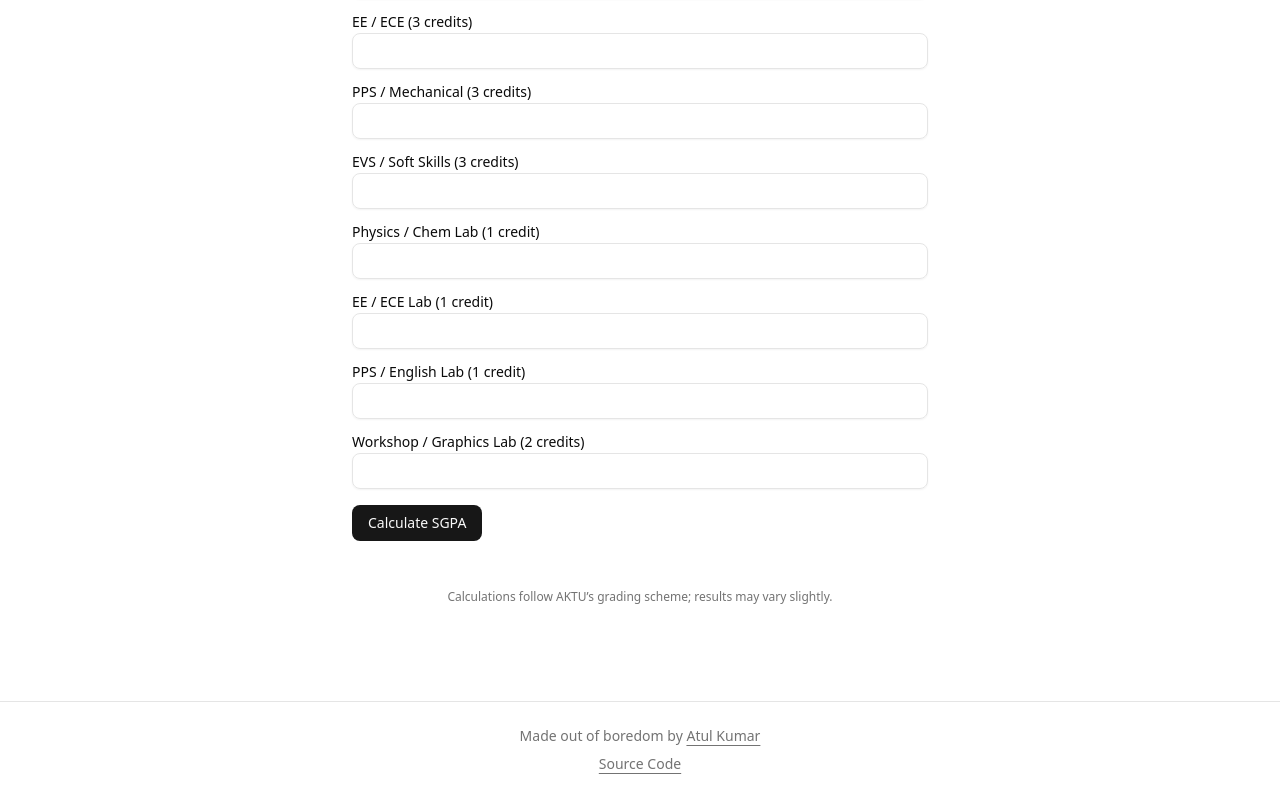
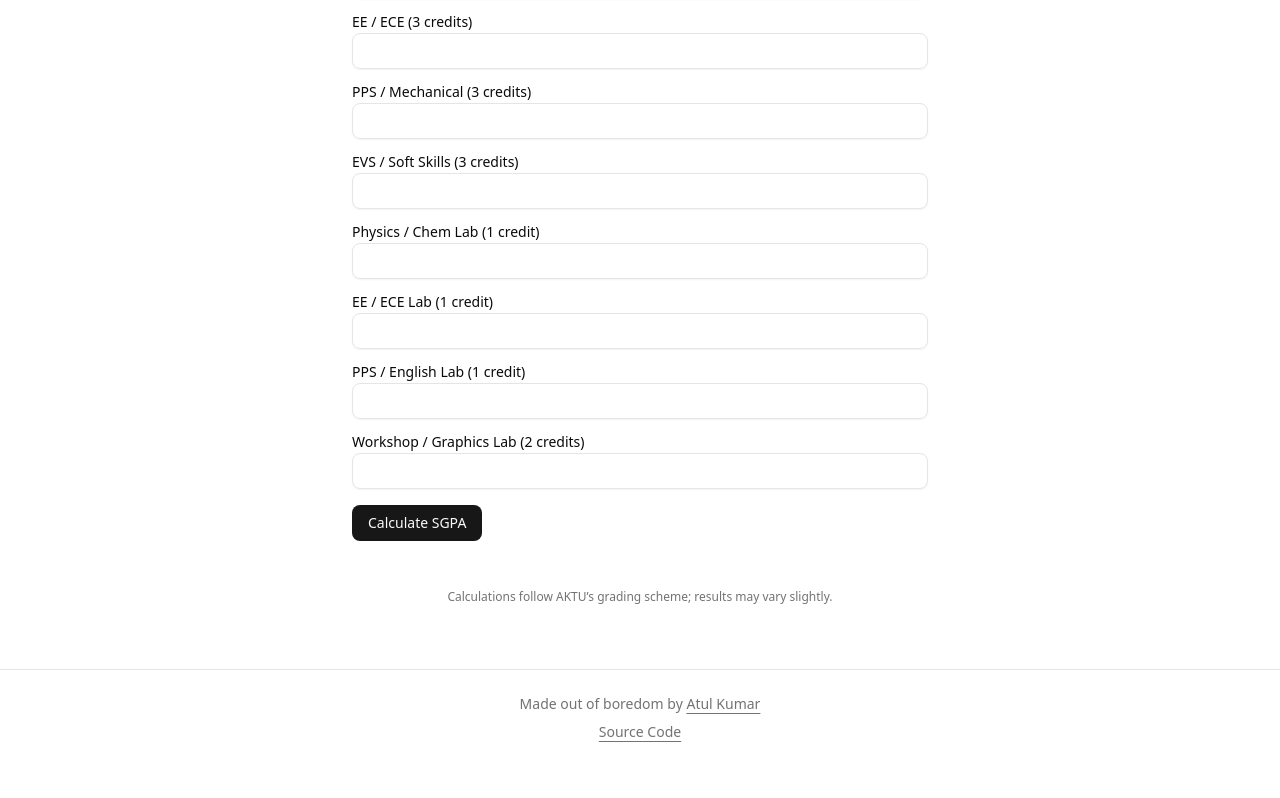
Before and after one commit to thisisatulkumar/iet-lko-cgpa-calculator, a Next.js app: page / in a window 1280 px wide. Shown: the part 214-1012 px from the top of the page. After the commit the page ends 980 px from the top, so only its background shows below. Built offline with nearby package versions, Linux system fonts and the light colour scheme.

Commit message:
feat: reduce top margin

```diff
--- a/src/components/Footer.tsx
+++ b/src/components/Footer.tsx
@@ -2,7 +2,7 @@ import Link from "next/link";
 
 const Footer = () => {
     return (
-        <footer className="mt-16 w-full border-t">
+        <footer className="mt-8 w-full border-t">
             <div className="mx-auto max-w-5xl px-4 py-6 text-center text-sm text-muted-foreground space-y-2">
                 <p>
                     Made out of boredom by{" "}
```
